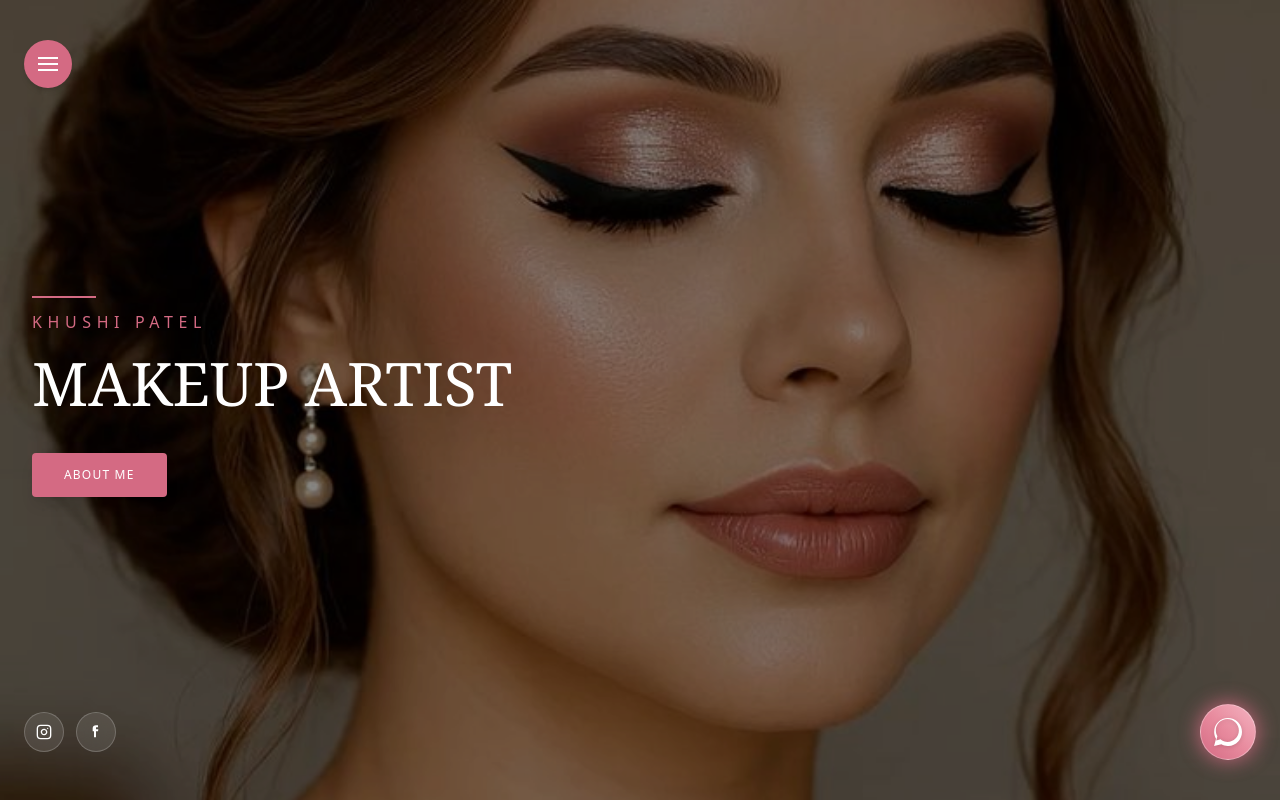
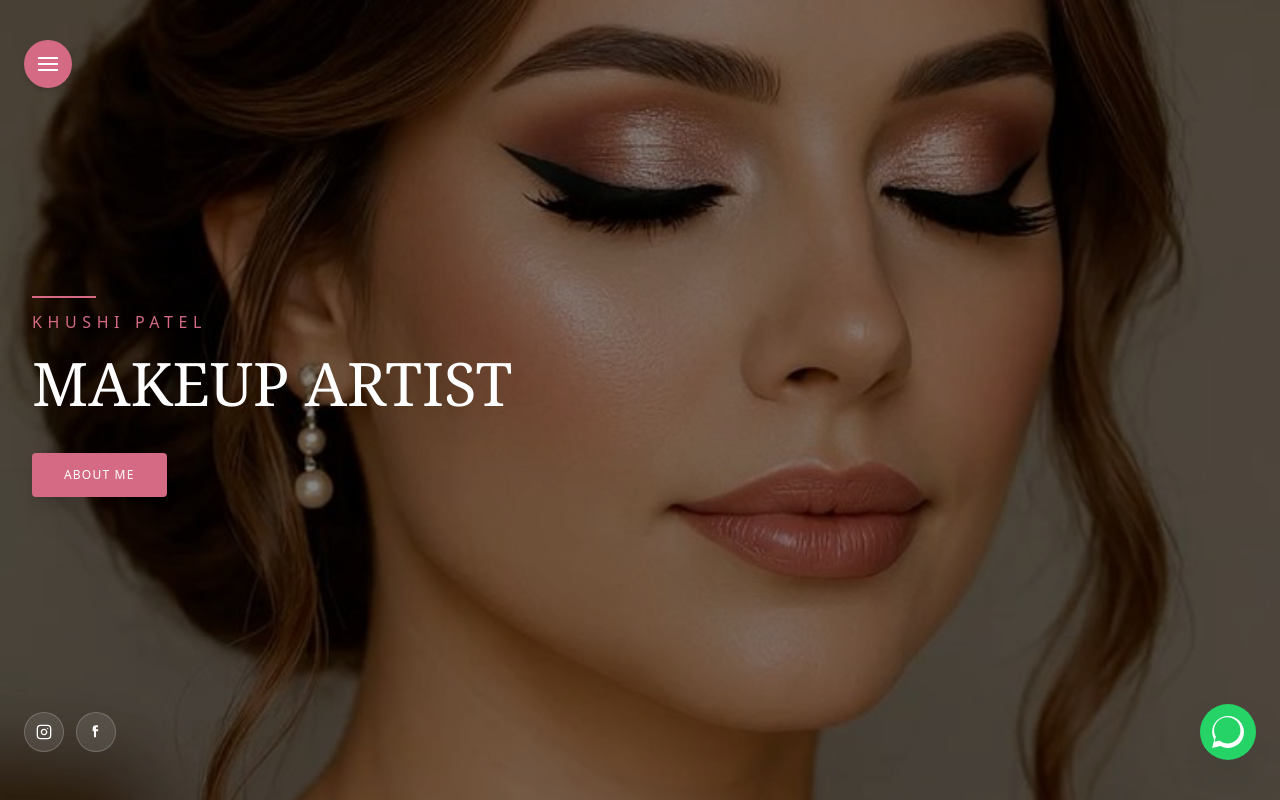
Before and after one commit to Devangipanchal2425/Khushi-bridal-studio, a Next.js app: page / in a window 1280 px wide. Built offline with nearby package versions, Linux system fonts and the light colour scheme.

Commit message:
Refactor WhatsApp button and heading comments

```diff
--- a/app/page.tsx
+++ b/app/page.tsx
@@ -49,7 +49,7 @@ export default function BridalApp() {
             </h2>
           </div>
 
-          {/* Guaranteed Single Line Heading */}
+          {/* Single Line Heading */}
           <h1 className="text-white font-serif text-2xl sm:text-4xl md:text-6xl tracking-normal uppercase font-light leading-tight pt-1 whitespace-nowrap overflow-hidden">
             MAKEUP ARTIST
           </h1>
@@ -64,7 +64,7 @@ export default function BridalApp() {
           </div>
         </div>
 
-        {/* Bottom Bar: Live Social Links + Rose Gold Glowing WhatsApp Badge */}
+        {/* Bottom Bar: Live Social Links + Original WhatsApp Green Icon */}
         <div className="relative z-10 flex items-center justify-between w-full mb-4">
           <div className="flex items-center space-x-3">
             {/* Active Instagram Link */}
@@ -87,17 +87,14 @@ export default function BridalApp() {
             </a>
           </div>
 
-          {/* Rose Gold / Pink Glowing Gradient WhatsApp Badge */}
+          {/* Original Green WhatsApp Button with Direct Pre-filled Text Link */}
           <a
             href={whatsappUrl}
             target="_blank"
             rel="noreferrer"
-            className="w-14 h-14 rounded-full bg-gradient-to-tr from-[#D46A83] via-[#E88B9E] to-[#F3B3C1] text-white flex items-center justify-center shadow-[0_0_20px_rgba(212,106,131,0.6)] border border-white/30 hover:scale-105 transition-all relative group"
+            className="w-14 h-14 rounded-full bg-[#25D366] text-white flex items-center justify-center shadow-2xl hover:scale-105 transition-all"
           >
-            {/* Soft Ambient Glow Effect */}
-            <span className="absolute inset-0 rounded-full bg-[#D46A83] opacity-50 blur-md group-hover:opacity-80 transition-opacity -z-10"></span>
-
-            <svg viewBox="0 0 24 24" className="w-7 h-7 fill-current drop-shadow-sm">
+            <svg viewBox="0 0 24 24" className="w-8 h-8 fill-current">
               <path d="M.057 24l1.687-6.163c-1.041-1.804-1.588-3.849-1.587-5.946C.06 5.348 5.397.01 12.008.01c3.202.001 6.212 1.246 8.477 3.514 2.266 2.268 3.507 5.28 3.505 8.484-.004 6.657-5.34 11.997-11.953 11.997-2.005-.001-3.973-.502-5.713-1.457L0 24zm6.59-4.846c1.6.95 3.188 1.449 4.825 1.451 5.436 0 9.86-4.37 9.864-9.799.002-2.63-1.023-5.101-2.885-6.965C16.528 1.977 14.053.953 11.428.951 5.992.951 1.566 5.323 1.563 10.753c-.001 1.706.463 3.372 1.346 4.866l-.995 3.636 3.733-.951z"/>
             </svg>
           </a>
```
